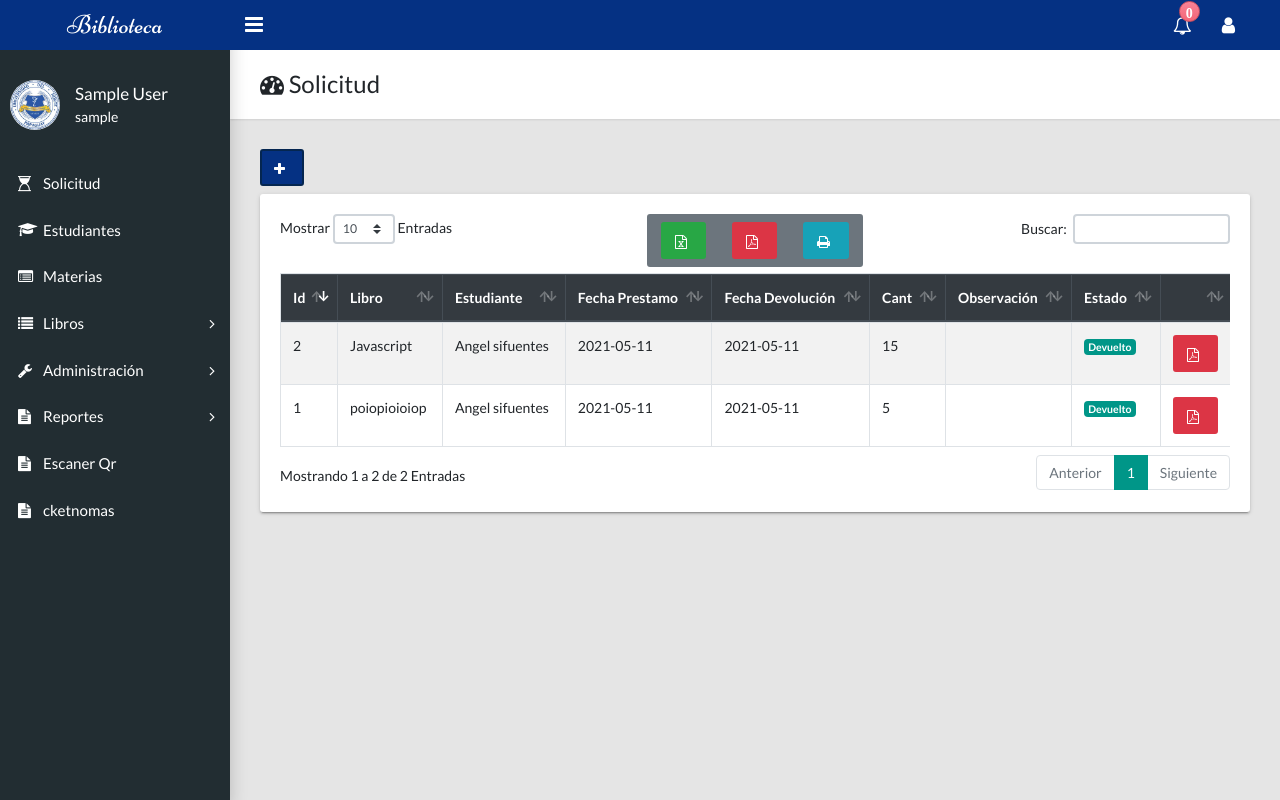
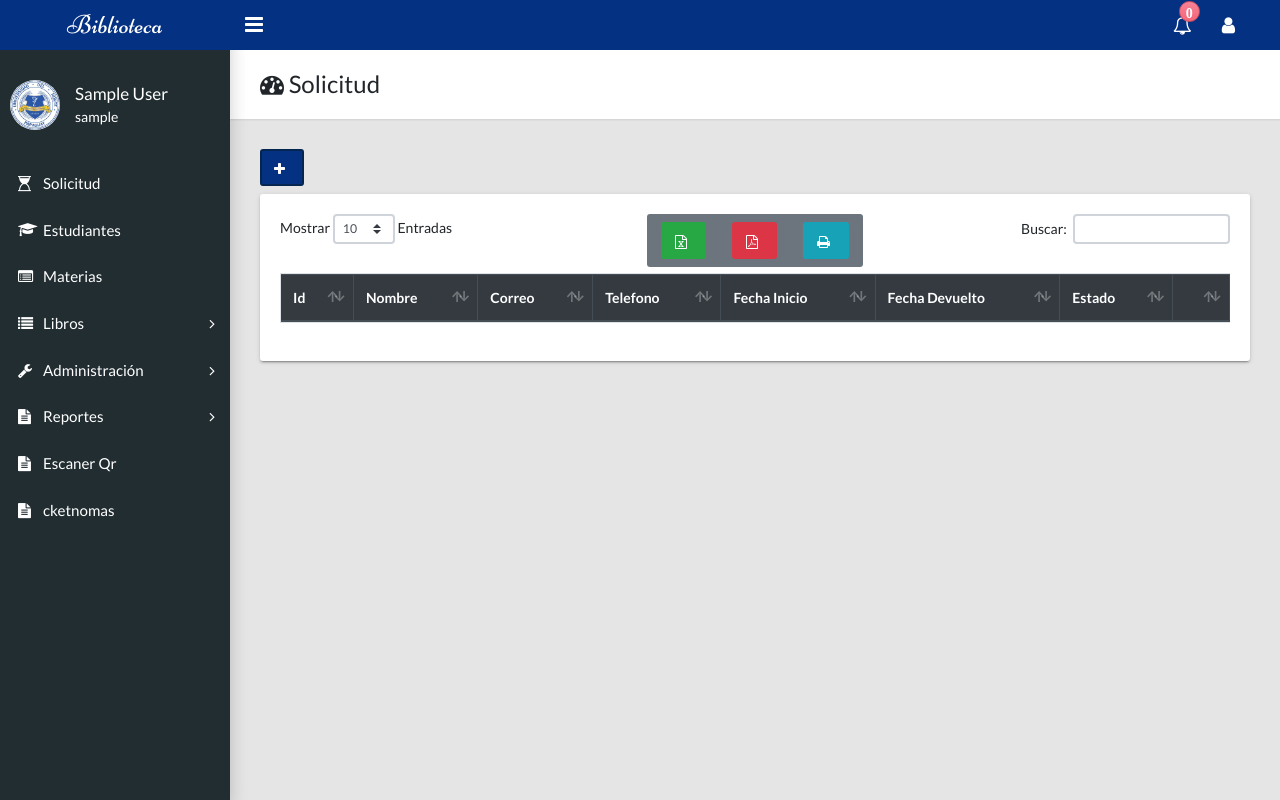
Before and after one commit to MarcosDetalis/biblio_sys, a PHP site: page /biblio2/Prestamos in a window 1280 px wide. Run offline with PHP 8.4, Linux system fonts and the light colour scheme; the visitor is signed in with stand-in values (Sample User, id 1); data comes from the database, SQL or seed files in the repository; data that the repository does not hold is empty.

Commit message:
prestamo

```diff
--- a/Controllers/Prestamos.php
+++ b/Controllers/Prestamos.php
@@ -22,19 +22,19 @@
     public function listar()
     {
         $data = $this->model->getPrestamos();
+        // ordenar bien los estados
         for ($i = 0; $i < count($data); $i++) {
-            if ($data[$i]['estado'] == 1) {
-                $data[$i]['estado'] = '<span class="badge badge-secondary">Prestado</span>';
+            if ($data[$i]['Tbl_Estados_solicitudes_idEstado_solicitud'] == 2) {
+                $data[$i]['Tbl_Estados_solicitudes_idEstado_solicitud'] = '<span class="badge badge-warning">Pendiente</span>';
                 $data[$i]['acciones'] = '<div>
-                <button class="btn btn-primary" type="button" onclick="btnEntregar(' . $data[$i]['id'] . ');"><i class="fa fa-hourglass-start"></i></button>
-                <a class="btn btn-danger" target="_blank" href="'.base_url.'Prestamos/ticked/'. $data[$i]['id'].'"><i class="fa fa-file-pdf-o"></i></a>
+                <button class="btn btn-primary" type="button" onclick="btnEntregar(' . $data[$i]['Idreserva_cab'] . ');"><i class="fa fa-hourglass-start"></i></button>
+                <a class="btn btn-danger" target="_blank" href="'.base_url.'Prestamos/ticked/'. $data[$i]['Idreserva_cab'].'"><i class="fa fa-file-pdf-o"></i></a>
                 <div/>';
-            }
-
-            else {
-                $data[$i]['estado'] = '<span class="badge badge-primary">Devuelto</span>';
+            } else {
+                $data[$i]['Tbl_Estados_solicitudes_idEstado_solicitud'] = '<span class="badge badge-primary">Devuelto</span>';
                 $data[$i]['acciones'] = '<div>
-                <a class="btn btn-danger" target="_blank" href="'.base_url.'Prestamos/ticked/'. $data[$i]['id'].'"><i class="fa fa-file-pdf-o"></i></a>
+                 <button class="btn btn-success" type="button" onclick="btnEstadoDevuelto(' . $data[$i]['Idreserva_cab'] . ');"><i class="fa fa-reply-all"></i></button>
+                <a class="btn btn-danger" target="_blank" href="'.base_url.'Prestamos/ticked/'. $data[$i]['Idreserva_cab'].'"><i class="fa fa-file-pdf-o"></i></a>
                 <div/>';
             }
         }
@@ -83,6 +83,30 @@
         die();
 
     }
+    // FUNCION PARA CAMBAIR ESTADO ACTIVO
+public function activarPrestamo($id)
+{
+    $data = $this->model->estadoPrestamo(1, $id);
+    if ($data == 1) {
+        $msg = array('msg' => 'La reserva esta Activa', 'icono' => 'success');
+    } else {
+        $msg = array('msg' => 'Error al eliminar', 'icono' => 'error');
+    }
+    echo json_encode($msg, JSON_UNESCAPED_UNICODE);
+    die();
+}
+
+public function devolucionPrestamo($id)
+{
+    $data = $this->model->devueltoPrestamo(2, $id);
+    if ($data == 1) {
+        $msg = array('msg' => 'La reserva esta devuelta', 'icono' => 'success');
+    } else {
+        $msg = array('msg' => 'Error al eliminar', 'icono' => 'error');
+    }
+    echo json_encode($msg, JSON_UNESCAPED_UNICODE);
+    die();
+}
     public function pdf()
     {
         $datos = $this->model->selectDatos();
--- a/Models/PrestamosModel.php
+++ b/Models/PrestamosModel.php
@@ -7,7 +7,8 @@
     }
     public function getPrestamos()
     {
-        $sql = "SELECT e.id, e.nombre, l.id, l.titulo, p.id, p.id_estudiante, p.id_libro, p.fecha_prestamo, p.fecha_devolucion, p.cantidad, p.observacion, p.estado FROM estudiante e INNER JOIN libro l INNER JOIN prestamo p ON p.id_estudiante = e.id WHERE p.id_libro = l.id";
+
+        $sql="SELECT rc.Idreserva_cab,u.Idusuario,u.Usuario_nombre1,u.Usuario_correo,u.Usuario_ci, rc.Tbl_Estados_solicitudes_idEstado_solicitud,e.Estado_solicitud_descripcion,rc.Reserva_cab_fecha_solicitud,rc.fecha_devuelto FROM usuarios u INNER JOIN reservas_cab rc INNER JOIN estados_solicitudes e WHERE rc.Tbl_usuarios_idUsuarios = u.Idusuario AND rc.Tbl_Estados_solicitudes_idEstado_solicitud=e.Idestado_solicitud";
         $res = $this->selectAll($sql);
         return $res;
     }
@@ -35,6 +36,22 @@
         }
         return $res;
     }
+
+    // model nuevo
+    public function estadoPrestamo($estado, $id)
+{
+    $query = "UPDATE reservas_cab SET Tbl_Estados_solicitudes_idEstado_solicitud = ? WHERE Idreserva_cab  = ?";
+    $datos = array($estado, $id);
+    $data = $this->save($query, $datos);
+    return $data;
+}
+public function devueltoPrestamo($estado, $id)
+{
+    $query = "UPDATE reservas_cab SET Tbl_Estados_solicitudes_idEstado_solicitud = ? WHERE Idreserva_cab  = ?";
+    $datos = array($estado, $id);
+    $data = $this->save($query, $datos);
+    return $data;
+}
     public function actualizarPrestamo($estado,$fecha_devolucion,$id)
     {
         $sql = "UPDATE prestamo SET estado = ?, fecha_devolucion= ? WHERE id = ?";
--- a/Views/Prestamos/index.php
+++ b/Views/Prestamos/index.php
@@ -11,13 +11,12 @@
             <table class="table table-bordered table-hover table-striped mt-4" id="tblPrestar">
                 <thead class="thead-dark">
                     <tr>
-                        <th>Id</th>
-                        <th>Libro</th>
-                        <th>Estudiante</th>
-                        <th>Fecha Prestamo</th>
-                        <th>Fecha Devolución</th>
-                        <th>Cant</th>
-                        <th>Observación</th>
+                    <th>Id</th>
+                        <th>Nombre</th>
+                        <th>Correo</th>
+                        <th>Telefono</th>
+                        <th>Fecha Inicio</th>
+                        <th>Fecha Devuelto</th>
                         <th>Estado</th>
                         <th></th>
                     </tr>
```
